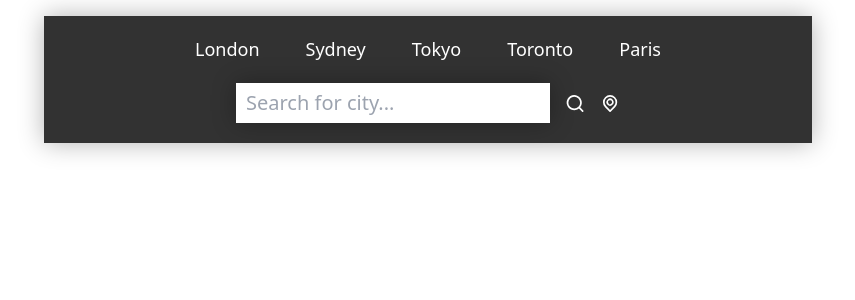
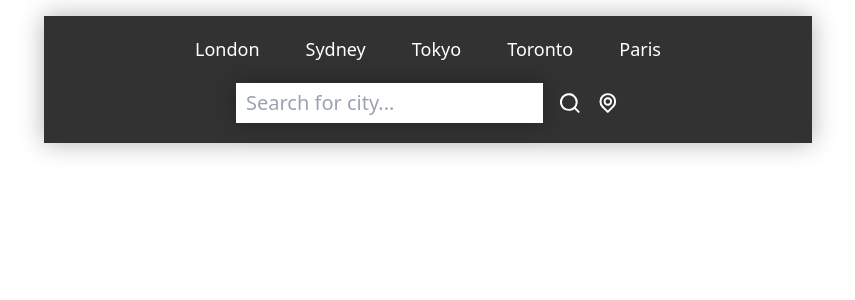
Before and after one commit to Sandeep-Abeykoon/react-weather-app, a React (Create React App) app: page / in a window 1280 px wide. Shown: the top 300 px of the page, without its empty margins (212-1067 px from the left). Built offline with nearby package versions, Linux system fonts and the light colour scheme; the HTML template or start-up script is replaced by a standard one.

Commit message:
Update App.css

```diff
--- a/src/App.css
+++ b/src/App.css
@@ -13,7 +13,7 @@
 
 .icon {
   color: white;
-  width: 25px;
-  height: 25px;
+  width: 30px;
+  height: 30px;
   cursor: pointer;
 }
```
